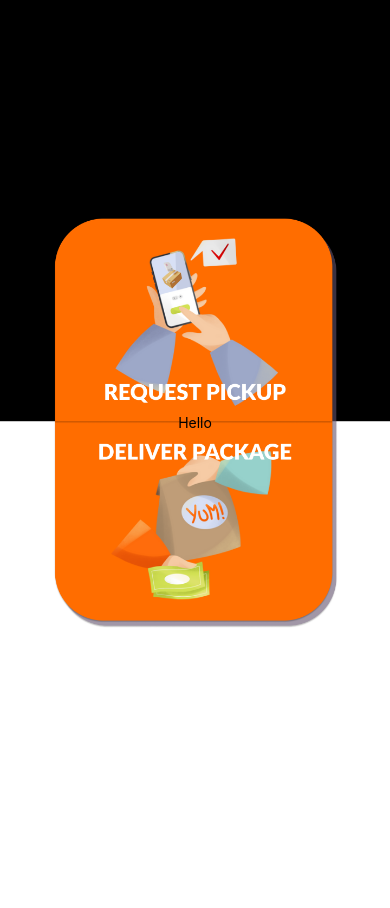
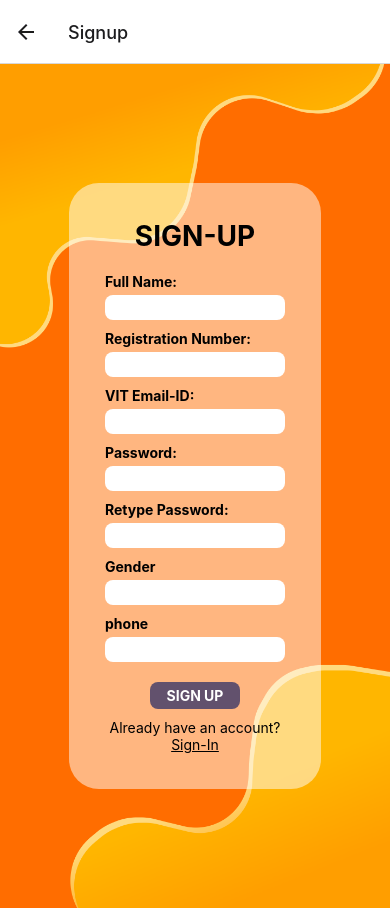
Before and after one commit to shrav-prakash/HackBattle2023-BKs-Frontend, a React Native app: screen /Signup in a window 390 px wide. Before the commit the page ends 844 px from the top, so only its background shows below. Built offline with nearby package versions, Linux system fonts and the light colour scheme.

Commit message:
feat navigation

```diff
--- a/App.js
+++ b/App.js
@@ -1,19 +1,35 @@
-import { StyleSheet, Text, View } from 'react-native';
-import SignupForm from './components/SignupForm';
-import LoginForm from './components/LoginForm';
-import LandingPage from './components/LandingPage';
+import { StyleSheet, Text, View } from "react-native";
+import SignupForm from "./components/SignupForm";
+import LoginForm from "./components/LoginForm";
+import LandingPage from "./components/LandingPage";
+import { NavigationContainer } from "@react-navigation/native";
+import { createNativeStackNavigator } from "@react-navigation/native-stack";
+import AsyncStorage from "@react-native-async-storage/async-storage";
 
+const Stack = createNativeStackNavigator();
 export default function App() {
+  let token = null;
+  AsyncStorage.getItem("token")
+    .then((t) => (token = t))
+    .catch((err) => console.log(err));
+
+  console.log(token)
   return (
-    <LandingPage />
+    <NavigationContainer>
+      <Stack.Navigator initialRouteName={token ? "Home" : "Login"}>
+        <Stack.Screen name="Login" component={LoginForm} />
+        <Stack.Screen name="Home" component={LandingPage} />
+        <Stack.Screen name="Signup" component={SignupForm} />
+      </Stack.Navigator>
+    </NavigationContainer>
   );
 }
 
 const styles = StyleSheet.create({
   container: {
     flex: 1,
-    backgroundColor: '#FF7900',
-    alignItems: 'center',
-    justifyContent: 'center',
+    backgroundColor: "#FF7900",
+    alignItems: "center",
+    justifyContent: "center",
   },
 });
--- /dev/null
+++ b/components/BgImages.js
@@ -0,0 +1,14 @@
+export const BgImgs = {
+  landing: {
+    imgName: "landing",
+    uri: require("../assets/landingpage.png"),
+  },
+  login: {
+    imgName: "login",
+    uri: require("../assets/signin-bg.png"),
+  },
+  signup: {
+    imgName: "signup",
+    uri: require("../assets/signup-bg.png"),
+  },
+};
--- a/components/BgImg.js
+++ b/components/BgImg.js
@@ -3,19 +3,20 @@ import {
     Text, View, TextInput, ImageBackground,
     StyleSheet, Dimensions
 } from 'react-native';
+import { BgImgs } from './BgImages';
 
 const screenHeight = Dimensions.get('window').height;
 const screenWidth = Dimensions.get('window').width;
 
 
-const BgImg = (props) => {
+const BgImg = ({children, img}) => {
     return (
         <View>
             <ImageBackground
-                source={require(`../assets/landingpage.png`)}
+                source={BgImgs[img].uri}
                 resizeMode="stretch"
                 style={styles.img}>
-                {props.children}
+                {children}
             </ImageBackground>
         </View>
     );
--- a/components/LandingPage.js
+++ b/components/LandingPage.js
@@ -1,12 +1,11 @@
-import { Pressable, Text } from "react-native";
+import { Button, Pressable, Text, View } from "react-native";
 import BgImg from "./BgImg";
 
-export default function LandingPage() {
-    return (
-        <BgImg img="landingpage">
-            <Text>Hello</Text>
-            <Pressable styles={{ flex: 1 }} />
-            <Pressable styles={{ flex: 1 }} onPress={console.log('Second')} />
-        </BgImg>
-    )
+export default function LandingPage({ navigation }) {
+  return (
+    <BgImg img="landing">
+      <Button onPress={() => navigation.navigate("Login")} style={{flex:1}} title=""></Button>
+      <Button onPress={() => console.log("hello")} style={{flex:1}} title=""></Button>
+    </BgImg>
+  );
 }
--- a/components/LoginForm.js
+++ b/components/LoginForm.js
@@ -1,53 +1,98 @@
 import { useState } from "react";
-import { StyleSheet, Button, Text, TextInput, View, Pressable } from "react-native";
+import {
+  StyleSheet,
+  Button,
+  Text,
+  TextInput,
+  View,
+  Pressable,
+} from "react-native";
 import BgImg from "./BgImg";
 import InputWrapper from "./InputWrapper";
+import AsyncStorage from "@react-native-async-storage/async-storage";
 
-export default function LoginForm() {
-    const [email, setEmail] = useState('');
-    const [pw, setPw] = useState('')
+export default function LoginForm({ navigation }) {
+  AsyncStorage.getItem("token")
+    .then((t) => {
+      navigation.navigate("Home");
+    })
+    .catch((err) => console.log(err));
+  const [email, setEmail] = useState("");
+  const [pw, setPw] = useState("");
 
-    const loginHandler = () => {
-
-    }
+  const loginHandler = async () => {
+    console.log(JSON.stringify({ email, password: pw }));
+    fetch("http://192.168.168.176:3001/api/auth/login", {
+      method: "POST",
+      headers: {
+        "Content-Type": "application/json",
+      },
+      body: JSON.stringify({
+        email: email,
+        password: pw,
+      }),
+    }).then((res) =>
+      res
+        .json()
+        .then((data) => {
+          // store token in local storage and navigate to landing page
+          AsyncStorage.setItem("token", data.token).catch((err) =>
+            console.log(err)
+          );
+          navigation.navigate("Home");
+        })
+        .catch((err) => console.log(err))
+    );
+  };
 
   return (
-        <BgImg style={styles.bg} img="../assets/signin-bg.png">
+    <BgImg style={styles.bg} img="login">
       <View style={styles.loginForm}>
         <Text style={styles.heading}>SIGN-IN</Text>
-                <InputWrapper label="VIT Email-ID:" val={email} setVal={txt => setEmail(txt)} />
-                <InputWrapper label="Password:" val={pw} setVal={txt => setPw(txt)} />
-                <Pressable style={styles.submitBtn}>
-                    <Text style={{ color: "white", textAlign: "center", fontWeight: "bold" }}>SIGN IN</Text>
+        <InputWrapper
+          label="VIT Email-ID:"
+          val={email}
+          setVal={(txt) => setEmail(txt)}
+        />
+        <InputWrapper label="Password:" val={pw} setVal={(txt) => setPw(txt)} />
+        <Pressable style={styles.submitBtn} onPress={loginHandler}>
+          <Text
+            style={{ color: "white", textAlign: "center", fontWeight: "bold" }}
+          >
+            SIGN IN
+          </Text>
         </Pressable>
         <Text style={{ textAlign: "center" }}>Don't have an account?</Text>
-                <Pressable>
-                    <Text style={{ textDecorationLine: 'underline', textAlign: "center" }}>Sign-Up</Text>
+        <Pressable onPress={() => navigation.navigate("Signup")}>
+          <Text
+            style={{ textDecorationLine: "underline", textAlign: "center" }}
+          >
+            Sign-Up
+          </Text>
         </Pressable>
       </View>
-        </BgImg >
-
-    )
+    </BgImg>
+  );
 }
 
 const styles = StyleSheet.create({
   bg: {
     flex: 1,
-        backgroundColor: '#FF7900',
-        alignItems: 'center',
-        justifyContent: 'center',
+    backgroundColor: "#FF7900",
+    alignItems: "center",
+    justifyContent: "center",
   },
   loginForm: {
     padding: 36,
-        borderColor: 'rgba(255, 255, 255, 0.5)',
+    borderColor: "rgba(255, 255, 255, 0.5)",
     borderRadius: 30,
-        backgroundColor: 'rgba(255, 255, 255, 0.5)'
+    backgroundColor: "rgba(255, 255, 255, 0.5)",
   },
   heading: {
     fontWeight: "bold",
     fontSize: 28,
     textAlign: "center",
-        marginBottom: 20
+    marginBottom: 20,
   },
   submitBtn: {
     backgroundColor: "#62516D",
@@ -57,7 +102,6 @@ const styles = StyleSheet.create({
     padding: 5,
     borderRadius: 8,
     marginTop: 10,
-        marginBottom: 10
+    marginBottom: 10,
   },
-
-})
+});
--- a/components/SignupForm.js
+++ b/components/SignupForm.js
@@ -1,60 +1,132 @@
 import { useState } from "react";
-import { StyleSheet, Button, Text, TextInput, View, Pressable } from "react-native";
-import BgImg from './BgImg'
+import {
+  StyleSheet,
+  Button,
+  Text,
+  TextInput,
+  View,
+  Pressable,
+} from "react-native";
+import BgImg from "./BgImg";
 import InputWrapper from "./InputWrapper";
+import AsyncStorage from "@react-native-async-storage/async-storage";
 
-export default function SignupForm() {
-    const [name, setName] = useState('')
-    const [regno, setRegno] = useState('')
-    const [email, setEmail] = useState('');
-    const [pw, setPw] = useState('')
-    const [rpw, setRpw] = useState('')
+export default function SignupForm({ navigation }) {
+  const [name, setName] = useState("");
+  const [regno, setRegno] = useState("");
+  const [email, setEmail] = useState("");
+  const [pw, setPw] = useState("");
+  const [rpw, setRpw] = useState("");
+  const [gender, setGender] = useState("");
+  const [phone, setPhone] = useState("");
 
-    const loginHandler = () => {
+  const signupHandler = () => {
+    if (pw !== rpw) {
+      alert("Passwords do not match!");
+      return;
     }
+    // send post request to server to register
+    fetch("http://192.168.168.176:3001/api/auth/register", {
+      method: "POST",
+      headers: {
+        "Content-Type": "application/json",
+      },
+      body: JSON.stringify({
+        name: name,
+        regno,
+        email,
+        gender,
+        password: pw,
+        phone,
+      }),
+    })
+      .then((res) =>
+        res.json().then((data) => {
+          console.log(data);
+          AsyncStorage.setItem("token", data.token).catch((err) =>
+            console.log(err)
+          );
+          navigation.popToTop();
+        })
+      )
+      .catch((err) => console.log(err));
+  };
 
   return (
-        <BgImg style={styles.bg} img="../assets/signup-bg.png">
+    <BgImg style={styles.bg} img="signup">
       <View style={styles.loginForm}>
         <Text style={styles.heading}>SIGN-UP</Text>
-                <InputWrapper label="Full Name:" val={name} setVal={txt => setName(txt)} />
-                <InputWrapper label="Registration Number:" val={regno} setVal={txt => setRegno(txt)} />
-                <InputWrapper label="VIT Email-ID:" val={email} setVal={txt => setEmail(txt)} />
-                <InputWrapper label="Password:" val={pw} setVal={txt => setPw(txt)} />
-                <InputWrapper label="Retype Password:" val={rpw} setVal={txt => setRpw(txt)} />
-                <Pressable style={styles.submitBtn}>
-                    <Text style={{ color: "white", textAlign: "center", fontWeight: "bold" }}>SIGN UP</Text>
+        <InputWrapper
+          label="Full Name:"
+          val={name}
+          setVal={(txt) => setName(txt)}
+        />
+        <InputWrapper
+          label="Registration Number:"
+          val={regno}
+          setVal={(txt) => setRegno(txt)}
+        />
+        <InputWrapper
+          label="VIT Email-ID:"
+          val={email}
+          setVal={(txt) => setEmail(txt)}
+        />
+        <InputWrapper label="Password:" val={pw} setVal={(txt) => setPw(txt)} />
+        <InputWrapper
+          label="Retype Password:"
+          val={rpw}
+          setVal={(txt) => setRpw(txt)}
+        />
+        <InputWrapper
+          label="Gender"
+          val={gender}
+          setVal={(txt) => setGender(txt)}
+        />
+        <InputWrapper
+          label="phone"
+          val={phone}
+          setVal={(txt) => setPhone(txt)}
+        />
+        <Pressable onPress={signupHandler} style={styles.submitBtn}>
+          <Text
+            style={{ color: "white", textAlign: "center", fontWeight: "bold" }}
+          >
+            SIGN UP
+          </Text>
         </Pressable>
         <Text style={{ textAlign: "center" }}>Already have an account?</Text>
-                <Pressable>
-                    <Text style={{ textDecorationLine: 'underline', textAlign: "center" }}>Sign-In</Text>
+        <Pressable onPress={() => navigation.pop()}>
+          <Text
+            style={{ textDecorationLine: "underline", textAlign: "center" }}
+          >
+            Sign-In
+          </Text>
         </Pressable>
       </View>
-        </BgImg >
-
-    )
+    </BgImg>
+  );
 }
 
 const styles = StyleSheet.create({
   bg: {
     flex: 1,
-        alignItems: 'center',
-        justifyContent: 'center',
+    alignItems: "center",
+    justifyContent: "center",
   },
   loginForm: {
     padding: 36,
-        borderColor: 'rgba(255, 255, 255, 0.5)',
+    borderColor: "rgba(255, 255, 255, 0.5)",
     borderRadius: 30,
-        backgroundColor: 'rgba(255, 255, 255, 0.5)'
+    backgroundColor: "rgba(255, 255, 255, 0.5)",
   },
   heading: {
     fontWeight: "bold",
     fontSize: 28,
     textAlign: "center",
-        marginBottom: 20
+    marginBottom: 20,
   },
   submitBtn: {
-        color: 'white'
+    color: "white",
   },
   ip: {
     backgroundColor: "white",
@@ -62,10 +134,10 @@ const styles = StyleSheet.create({
     borderRadius: 8,
     padding: 4,
     marginTop: 3,
-        width: 180
+    width: 180,
   },
   ipWrapper: {
-        paddingBottom: 10
+    paddingBottom: 10,
   },
   submitBtn: {
     backgroundColor: "#62516D",
@@ -75,10 +147,10 @@ const styles = StyleSheet.create({
     padding: 5,
     borderRadius: 8,
     marginTop: 10,
-        marginBottom: 10
+    marginBottom: 10,
   },
   label: {
     fontWeight: "bold",
-        paddingBottom: 2
-    }
-})
+    paddingBottom: 2,
+  },
+});
```
Also changed, not shown: package.json (+6 -1 lines), 1 other file (tests, documents, lock files or other folders). Lines whose indentation alone changed are shown as unchanged.
